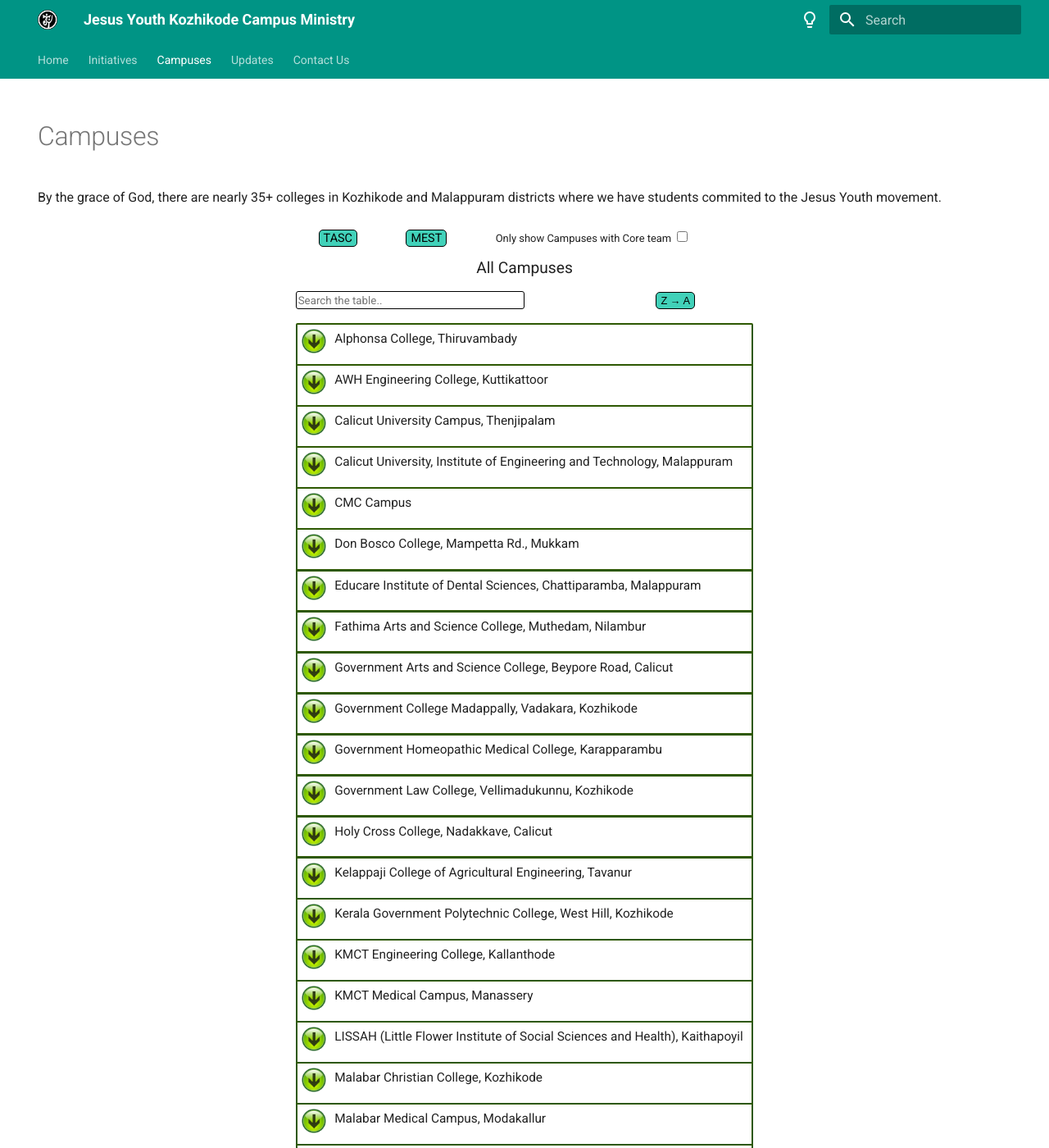
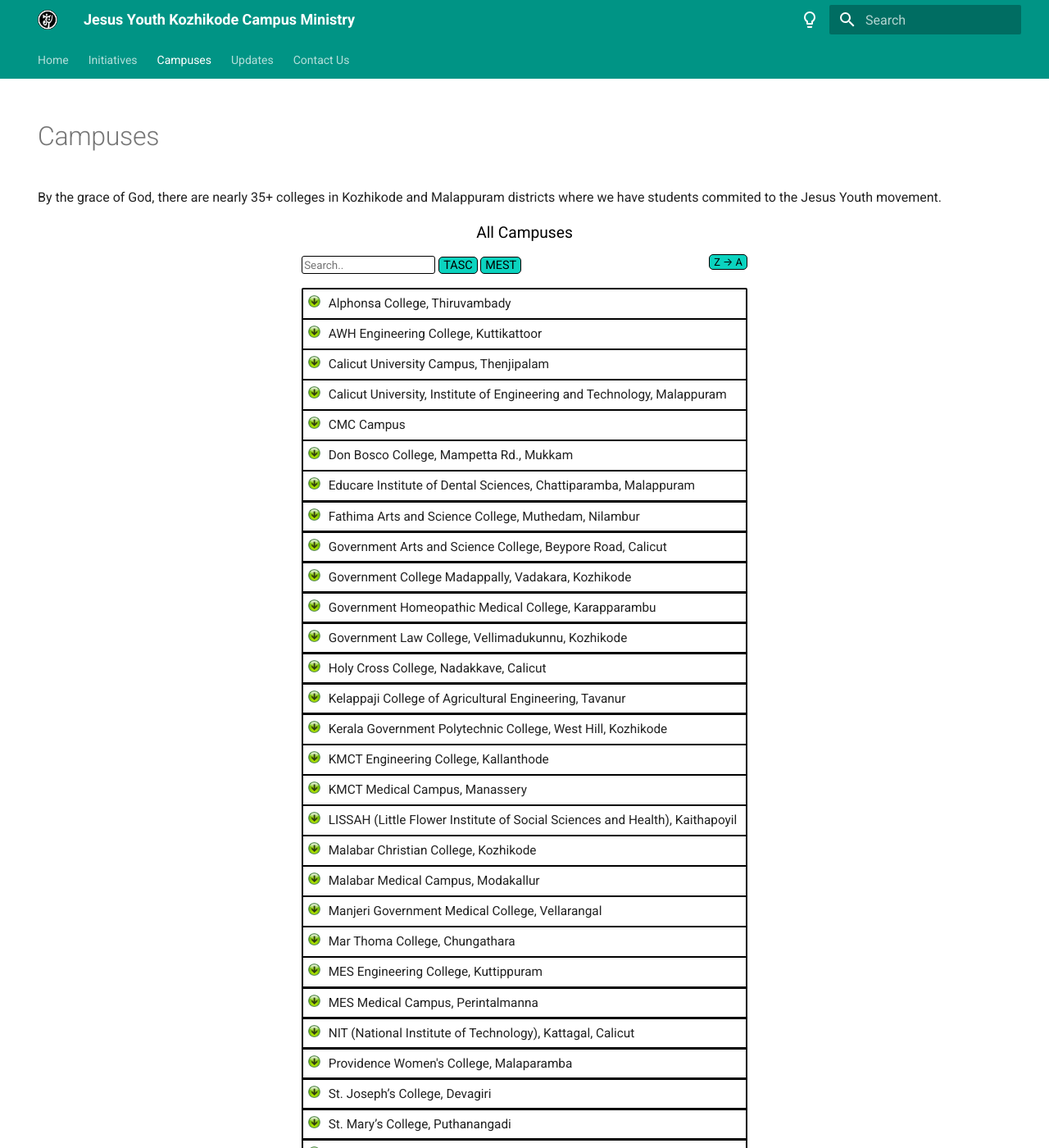
Before and after one commit to JYCampusCLT/JYCampusCLT.github.io, an MkDocs documentation site: the page built from docs/campuses.md, in a window 1280 px wide and 1400 px high. Shown: the whole window at 82% size. Built offline with MkDocs 1.6.1 and Material for MkDocs 9.7.7, drawn with Linux system fonts in a browser that asks for light colours.

Commit message:
Changes on Campuses page
Courtesy: Melchizedek

```diff
--- a/docs/campuses.md
+++ b/docs/campuses.md
@@ -8,30 +8,24 @@
 By the grace of God, there are nearly 35+ colleges in Kozhikode and Malappuram districts where we have students commited to the Jesus Youth movement.
 
 <div class="colleges">
-    <div id="college_table_choice">
-        <div id="stream_buttons">
-            <div id="TASC">
-                <button id="tasc_button" onClick="tasc()" data-text-swap="<s>TASC</s>">
-                TASC
-                </button>
-            </div>
-            <div id="MEST">
-                <button id="mest_button" onClick="mest()" data-text-swap="<s>MEST</s>">
-                MEST
-                </button>
-            </div>
-        </div>
-        <div id="core_team_check">
-            Only show Campuses with Core team
-            <input type="checkbox" id="core_college" name="core_college" onClick="core()" title="Select">
-        </div>
-    </div>
-    <div id="college_table_heading">
-        All Campuses
+    <div id="college_table_heading_container">
+        <a id="college_table_heading" href="#" onClick="core()">
+            All Campuses
+        </a>
     </div>
     <div id="college_find">
         <div id="college_input_container">
-            <input type="text" id="college_input" onkeyup="college_search()" placeholder="Search the table..">
+            <input type="text" id="college_input" onkeyup="college_search()" placeholder="Search..">
+        </div>
+        <div id="TASC">
+            <button id="tasc_button" onClick="tasc()">
+            TASC
+            </button>
+        </div>
+        <div id="MEST">
+            <button id="mest_button" onClick="mest()">
+            MEST
+            </button>
         </div>
         <div id="campus_sort_container">
             <button id="campus_sort" onClick="sort()" data-text-swap="A → Z">
--- a/docs/extra.js
+++ b/docs/extra.js
@@ -3,7 +3,7 @@
 var core_state = 0;     //Colleges without core team are also shown
 
 window.addEventListener('DOMContentLoaded',  () => {
-    if(window.location.pathname.normalize() === "/campuses/".normalize()){
+    if(window.location.pathname.normalize() === "/campuses/".normalize()){  //Campuses page
         // Don't show college descriptions on load
         var desc = document.getElementsByClassName("college_description");
         for(var i=0; i<desc.length; i++){
@@ -15,9 +15,12 @@
         for(var i=0; i<arrow.length; i++){
             arrow[i].className = "arrow_down";
         }
-
-        //Disable checking
-        document.getElementById("core_team_check").getElementsByTagName("input")[0].checked= false;
+    }
+    if(window.screen.width<=1218){  //Nav bar starts opening
+        document.getElementsByClassName("md-nav__title")[0].childNodes[2].textContent="JY Kozhikode CCT";
+        if(window.screen.width<=500){  //Modify title
+            document.getElementsByClassName("md-header__title")[0].getElementsByClassName("md-ellipsis")[0].textContent="JY Kozhikode CCT";
+        }
     }
 });
 
@@ -49,22 +52,8 @@
 function tasc(){
     // Change tasc button text when clicked
     var button = document.getElementById("tasc_button");
-    if(button.getAttribute("data-text-swap")==button.innerHTML){
-        button.innerHTML = button.getAttribute("data-text-original");
-    }
-    else {
-        button.setAttribute("data-text-original", button.innerHTML);
-        button.innerHTML = button.getAttribute("data-text-swap");
-    }
+    tasc_state = button_coloring(button, tasc_state);
 
-    if(tasc_state==0){      //TASC colleges need to be shown
-        tasc_state=1;
-        button.style.color="black";
-    }
-    else{           //TASC colleges need to be hidden
-        tasc_state=0;
-        button.style.color="green";
-    }
     // Update table
     table_modify();
 }
@@ -73,24 +62,29 @@
 function mest(){
     // Change mest button text when clicked
     var button = document.getElementById("mest_button");
-    if(button.getAttribute("data-text-swap")==button.innerHTML){
-        button.innerHTML = button.getAttribute("data-text-original");
+    mest_state=button_coloring(button, mest_state);
+
+    // Update table
+    table_modify();
+}
+
+function button_coloring(button, state){
+    if(state==0){
+        button.style.backgroundColor = "rgb(11, 211, 191)";
+        button.style.color = "black";
+        return 1;
     }
     else {
-        button.setAttribute("data-text-original", button.innerHTML);
-        button.innerHTML = button.getAttribute("data-text-swap");
+        if(document.getElementsByTagName("body")[0].attributes[1].nodeValue==="slate"){
+            button.style.backgroundColor = "rgb(46,48,61)";
+            button.style.color = "rgb(179, 174, 165)";
+        }
+        else{
+            button.style.backgroundColor = "white";
+            button.style.color = "black";
+        }
+        return 0;
     }
-
-    if(mest_state==0){      //MEST colleges need to be shown
-        mest_state=1;
-        button.style.color="black";
-    }
-    else{           //MEST colleges need to be hidden
-        mest_state=0;
-        button.style.color="green";
-    }
-    // Update table
-    table_modify();
 }
 
 // When core button is pressed
--- a/docs/stylesheets/extra.css
+++ b/docs/stylesheets/extra.css
@@ -2,7 +2,7 @@
   width: 90px;
 }
 .button_image .image_caption {
-  padding-left: 17px;
+  padding-left: 20px;
 }
 
 .colleges {
@@ -13,67 +13,49 @@
 .colleges button {
   cursor: pointer;
 }
-.colleges #college_table_choice {
-  font-size: 0.9em;
-}
-.colleges #college_table_choice #stream_buttons {
-  margin: 0;
-  padding: 5px 0;
-}
-.colleges #college_table_choice #stream_buttons #TASC {
-  padding: 0 5%;
-  display: inline;
-}
-.colleges #college_table_choice #stream_buttons #MEST {
-  padding: 0 5%;
-  display: inline;
-}
-.colleges #college_table_choice #stream_buttons button {
-  padding: 1px 5px;
-  border: 1px solid black;
-  border-radius: 5px;
-  background-color: #41d1b9;
-}
-.colleges #college_table_choice #core_team_check {
-  padding: 2.5px 0 2.5px 5%;
-  margin: 0;
-  white-space: nowrap;
-  font-size: 0.9em;
-}
-.colleges #college_table_choice #core_team_check input {
-  cursor: pointer;
-}
-.colleges #college_table_heading {
+.colleges #college_table_heading_container {
   text-align: center;
   font-size: 1.2em;
+}
+.colleges #college_table_heading_container a {
+  color: black;
 }
 .colleges #college_find #college_input_container {
   display: inline;
 }
 .colleges #college_find #college_input_container #college_input {
-  width: 50%;
+  width: 30%;
   height: 1.7em;
   border: 1px solid black;
   border-radius: 3px;
 }
-.colleges #college_find #campus_sort_container {
+.colleges #college_find #TASC, .colleges #college_find #MEST, .colleges #college_find #campus_sort_container {
   display: inline;
-  padding-left: 28%;
-  font: 0.8em sans-serif;
+  margin: 0;
 }
-.colleges #college_find #campus_sort_container button {
-  padding: 2px 5px;
+.colleges #college_find #TASC button, .colleges #college_find #MEST button, .colleges #college_find #campus_sort_container button {
+  padding: 1px 5px;
   border: 1px solid black;
   border-radius: 5px;
-  background-color: #41d1b9;
+  background-color: #0bd3bf;
+}
+.colleges #college_find #TASC, .colleges #college_find #MEST {
+  font-size: 0.9em;
+}
+.colleges #college_find #campus_sort_container {
+  font-size: 0.8em;
+  float: right;
+}
+.colleges #college_table_container {
+  float: left;
 }
 .colleges #college_table_container #college_table {
-  border: 2px solid #2d5802;
+  border: 2px solid black;
   border-collapse: collapse;
   table-layout: fixed;
 }
 .colleges #college_table_container #college_table td {
-  border: 1px solid #2d5802;
+  border: 1px solid black;
 }
 .colleges #college_table_container #college_table .college_name {
   font-size: 1.2em;
@@ -86,8 +68,11 @@
   padding-left: 5px;
   padding-right: 0;
 }
+.colleges #college_table_container #college_table .college_name .college_arrow_button button {
+  width: 15px;
+}
 .colleges #college_table_container #college_table .college_name .college_arrow_button button img {
-  width: 30px;
+  width: 15px;
 }
 .colleges #college_table_container #college_table .college_name .college_arrow_button button .arrow_up {
   transform: rotate(-180deg);
@@ -105,7 +90,7 @@
   font-size: 1em;
 }
 .colleges #college_table_container #college_table .college_space td {
-  background-color: #2d5802;
+  background-color: black;
   height: 1.5px;
   padding: 0;
 }
@@ -156,28 +141,29 @@
   [data-md-color-scheme=slate] #contact_table .contact_table_details a:hover {
     color: yellow;
   }
-  [data-md-color-scheme=slate] .colleges #college_find #college_input {
+  [data-md-color-scheme=slate] .colleges #college_table_heading_container #college_table_heading {
     color: white;
+  }
+  [data-md-color-scheme=slate] .colleges #college_table_container #college_table {
+    border-color: #979797;
+  }
+  [data-md-color-scheme=slate] .colleges #college_table_container #college_table td {
+    border-color: #979797;
+  }
+  [data-md-color-scheme=slate] .colleges #college_table_container #college_table .college_space td {
+    background-color: #979797;
+  }
+  [data-md-color-scheme=slate] .colleges #college_find #college_input_container #college_input {
+    border-color: lightslategray;
     background-color: #2e303d;
   }
 }
 @media screen and (min-width: 600px) {
-  .colleges #college_table_choice {
-    padding: 10px 0;
+  .colleges #college_table_heading_container {
+    padding-bottom: 0.5em;
   }
-  .colleges #college_table_choice #stream_buttons {
-    padding: 12px 0;
-    display: inline;
-    border-bottom: 0;
-  }
-  .colleges #college_table_choice #core_team_check {
-    padding-top: 12px;
-    padding-bottom: 12px;
-    padding-left: auto;
-    display: inline;
-  }
-  .colleges #college_table_heading {
-    padding-bottom: 0.5em;
+  .colleges #college_find #campus_sort_container {
+    float: right;
   }
 }
 @media screen and (min-width: 700px) {
```
Also changed, not shown: other parts of docs/campuses.md (+1 -1 lines), docs/scss/extra.scss (+61 -68 lines), docs/assets/acts29.png, docs/assets/up_arrow.png (deleted), site/assets/acts29.png, site/campuses/index.html, site/search/search_index.json, 2 other files.
